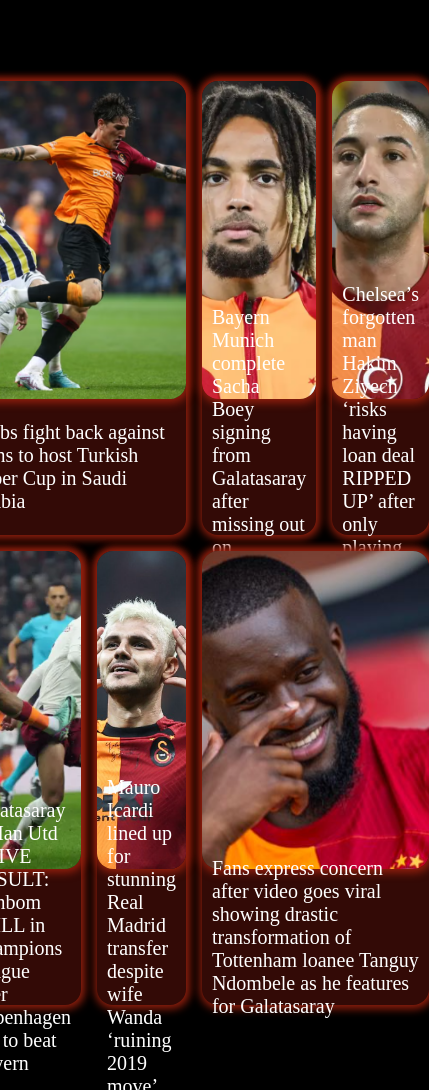
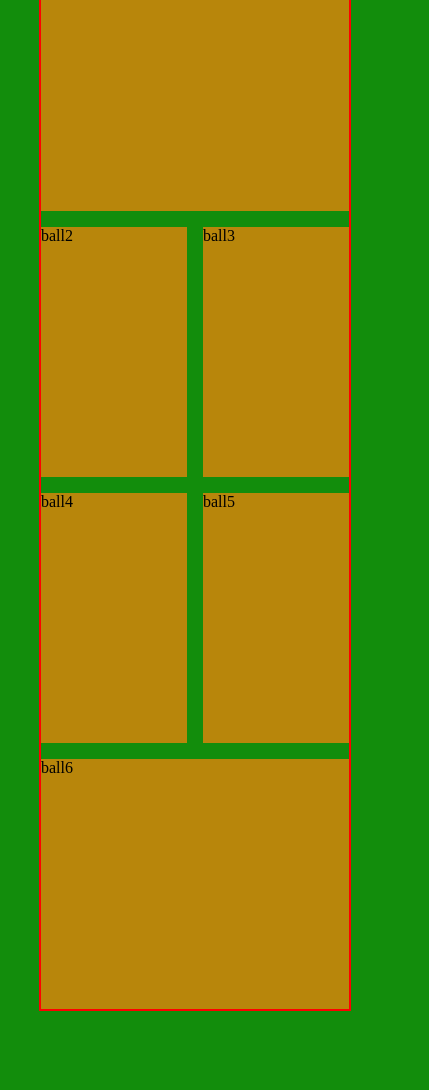
Before and after one commit to fatihsenyigit/sport_news, a plain HTML site: page index.html in a window 390 px wide. Shown: the part 110-1200 px from the top of the page, 429 px wide, since content can reach past the window. After the commit the page ends 1153 px from the top, so only its background shows below. Drawn offline with Linux system fonts and the light colour scheme.

Commit message:
update for different screen size

```diff
--- a/index.html
+++ b/index.html
@@ -1,13 +1,23 @@
 <!DOCTYPE html>
 <html lang="en">
-<head>
-    <meta charset="UTF-8">
-    <meta name="viewport" content="width=device-width, initial-scale=1.0">
+  <head>
+    <meta charset="UTF-8" />
+    <meta name="viewport" content="width=device-width, initial-scale=1.0" />
     <title>Sport News</title>
-    <link rel="stylesheet" href="style.css">
-</head>
-<body>
+    <link rel="stylesheet" href="style2.css" />
+  </head>
+  <body>
     <h1>Sport News</h1>
+    <div class="container">
+      <div class="ball ball1">ball1</div>
+      <div class="ball ball2">ball2</div>
+      <div class="ball ball3">ball3</div>
+      <div class="ball ball4">ball4</div>
+      <div class="ball ball5">ball5</div>
+      <div class="ball ball6">ball6</div>
+    </div>
+
+    <!-- <h1>Sport News</h1>
     <div class="container">
         <div class="content content1">
             <img src="./images/supercup.png" alt="">
@@ -33,16 +43,14 @@
             <img src="./images/ndombele.png" alt="">
             <p>Fans express concern after video goes viral showing drastic transformation of Tottenham loanee Tanguy Ndombele as he features for Galatasaray</p>
         </div>
-    </div>
+    </div> -->
 
-<!--
+    <!--
     <a href="https://www.thesun.co.uk/sport/25215990/chelsea-hakim-ziyech-galatasaray-loan-ripped-up/">hakim</a>
     <a href="https://www.thesun.co.uk/sport/25112609/mauro-icardi-real-madrid-transfer-wanda-nara-galatasaray/">icardi</a>
     <a href="https://www.thesun.co.uk/sport/24895938/galatasaray-man-utd-live-score-result-garnacho-bruno-fernandes-goal/">munited</a>
     <a href="https://www.independent.co.uk/sport/football/turkish-super-cup-saudi-arabia-galatasaray-fenerbahce-b2443077.html">supercup</a>
     <a href="https://www.goal.com/en/lists/bayern-munich-complete-sacha-boey-signing-galatasaray-missing-out-on-kieran-trippier/blt33fa782383056e75">boey</a>
     <a href="https://www.goal.com/en/lists/fans-concern-video-viral-transformation-tottenham-loanee-tanguy-ndombele-galatasaray/blt2688ae73cafe3c04">ndombele</a> -->
-
-
-</body>
+  </body>
 </html>
--- a/style.css
+++ b/style.css
@@ -18,37 +18,60 @@ h1 {
   margin: auto;
 }
 
-.container{
+.container {
   display: grid;
   grid-template-columns: 1fr 1fr 1fr 1fr;
-    grid-template-rows: 1fr 1fr ;
+  grid-template-rows: 1fr 1fr;
   margin: 20px auto;
   width: 80%;
   grid-gap: 1rem;
-    border: 2px solid black;
   justify-content: center;
-
 }
 
-.content{
+.content {
   background-color: rgb(51, 10, 6);
   border-radius: 1rem;
   /* padding: 10px; */
-    box-shadow: 1px 1px 8px 3px rgb(147, 31, 13) ;
+  box-shadow: 1px 1px 8px 3px rgb(147, 31, 13);
   color: white;
   display: flex;
   flex-direction: column;
   align-items: center;
-
 }
 
-.content1{
-    grid-column:1/3 ;
+.content1 {
+  grid-column: 1/3;
 }
 
+.content1 p {
+  font-size: 18px;
+  padding: 10px;
+  height: 40%;
+  display: flex;
+  justify-content: center;
+  align-items: center;
+}
 
-.content1 p{
-    font-size: 20px;
+.content1 img {
+  border-radius: 1rem;
+  box-shadow: 1px 1px 8px 3px rgb(147, 31, 13);
+  height: 65%;
+  width: 100%;
+  object-fit: cover;
+  object-position: top;
+}
+
+.content2 img {
+  border-radius: 1rem;
+  box-shadow: 1px 1px 8px 3px rgb(147, 31, 13);
+  height: 65%;
+  width: 100%;
+  object-fit: cover;
+  object-position: top;
+}
+
+.content2 p {
+  font-size: 18px;
   padding: 10px;
   height: 30%;
   display: flex;
@@ -56,29 +79,17 @@ h1 {
   align-items: center;
 }
 
-
-.content1 img {
+.content3 img {
   border-radius: 1rem;
-     box-shadow: 1px 1px 8px 3px rgb(147, 31, 13) ;
-    height: 70%;
+  box-shadow: 1px 1px 8px 3px rgb(147, 31, 13);
+  height: 65%;
   width: 100%;
   object-fit: cover;
   object-position: top;
 }
 
-
-
-.content2 img {
-    border-radius: 1rem;
-     box-shadow: 1px 1px 8px 3px rgb(147, 31, 13) ;
-    height: 70%;
-    width: 100%;
-    object-fit: cover;
-    object-position: top;
-}
-
-.content2 p{
-    font-size: 20px;
+.content3 p {
+  font-size: 18px;
   padding: 10px;
   height: 30%;
   display: flex;
@@ -86,18 +97,17 @@ h1 {
   align-items: center;
 }
 
-
-.content3 img {
+.content4 img {
   border-radius: 1rem;
-     box-shadow: 1px 1px 8px 3px rgb(147, 31, 13) ;
-    height: 70%;
+  box-shadow: 1px 1px 8px 3px rgb(147, 31, 13);
+  height: 65%;
   width: 100%;
   object-fit: cover;
   object-position: top;
 }
 
-.content3 p{
-    font-size: 20px;
+.content4 p {
+  font-size: 18px;
   padding: 10px;
   height: 30%;
   display: flex;
@@ -105,18 +115,17 @@ h1 {
   align-items: center;
 }
 
-
-.content4 img {
+.content5 img {
   border-radius: 1rem;
-     box-shadow: 1px 1px 8px 3px rgb(147, 31, 13) ;
-    height: 70%;
+  box-shadow: 1px 1px 8px 3px rgb(147, 31, 13);
+  height: 65%;
   width: 100%;
   object-fit: cover;
   object-position: top;
 }
 
-.content4 p{
-    font-size: 20px;
+.content5 p {
+  font-size: 18px;
   padding: 10px;
   height: 30%;
   display: flex;
@@ -124,43 +133,21 @@ h1 {
   align-items: center;
 }
 
+.content6 {
+  grid-column: 3/5;
+}
 
-.content5 img {
+.content6 img {
   border-radius: 1rem;
-    box-shadow: 1px 1px 8px 3px rgb(147, 31, 13) ;
-    height: 70%;
+  box-shadow: 1px 1px 8px 3px rgb(147, 31, 13);
+  height: 65%;
   width: 100%;
   object-fit: cover;
   object-position: top;
 }
 
-.content5 p{
-    font-size: 20px;
-    padding: 10px;
-    height: 30%;
-    display: flex;
-    justify-content: center;
-    align-items: center;
-}
-
-
-.content6{
-    grid-column:3/5 ;
-
-}
-
-
-.content6 img {
-    border-radius: 1rem;
-    box-shadow: 1px 1px 8px 3px rgb(147, 31, 13) ;
-    height: 70%;
-    width: 100%;
-    object-fit: cover;
-    object-position: top;
-}
-
-.content6 p{
-    font-size: 20px;
+.content6 p {
+  font-size: 18px;
   padding: 10px;
   height: 30%;
   display: flex;
@@ -191,3 +178,23 @@ h1 {
 .content6:hover {
   scale: 1.01;
 }
+
+@media screen and (max-width: 1100px) {
+  .container {
+    grid-template-columns: 1fr 1fr 1fr;
+    grid-template-rows: 1fr 1fr 1fr;
+  }
+  body {
+    background-color: rgb(194, 23, 23);
+}
+}
+
+@media screen and (max-width: 400px) {
+  .container {
+    grid-template-columns: 1fr 1fr ;
+    grid-template-rows: 1fr 1fr 1fr 1fr;
+  }
+  body {
+    background-color: rgb(18, 141, 12);
+}
+}
--- /dev/null
+++ b/style2.css
@@ -0,0 +1,60 @@
+* {
+  margin: 0;
+  box-sizing: border-box;
+}
+
+.container {
+  border: 2px solid red;
+  width: 80%;
+  margin: 2rem auto;
+  display: grid;
+  grid-template-columns: 1fr 1fr 1fr 1fr;
+  grid-template-rows: 1fr 1fr;
+  gap: 1rem;
+}
+
+.ball {
+  /* width: 50px; */
+  height: 250px;
+  background-color: darkgoldenrod;
+}
+
+.ball1 {
+  grid-column: 1/3;
+}
+
+.ball6 {
+  grid-column: 3/5;
+}
+
+@media screen and (max-width: 900px) {
+  .container {
+    grid-template-columns: 1fr 1fr 1fr;
+    grid-template-rows: 1fr 1fr 1fr;
+  }
+  body {
+    background-color: rgb(194, 23, 23);
+  }
+  .ball1 {
+    grid-column: 1/3;
+  }
+  .ball6 {
+    grid-column: 1/4;
+  }
+}
+
+@media screen and (max-width: 500px) {
+  .container {
+    grid-template-columns: 1fr 1fr;
+    grid-template-rows: 1fr 1fr 1fr 1fr;
+  }
+  body {
+    background-color: rgb(18, 141, 12);
+  }
+   .ball1 {
+    grid-column: 1/3;
+  }
+  .ball6 {
+    grid-column: 1/3;
+  }
+}
```
Lines whose indentation alone changed are shown as unchanged.
